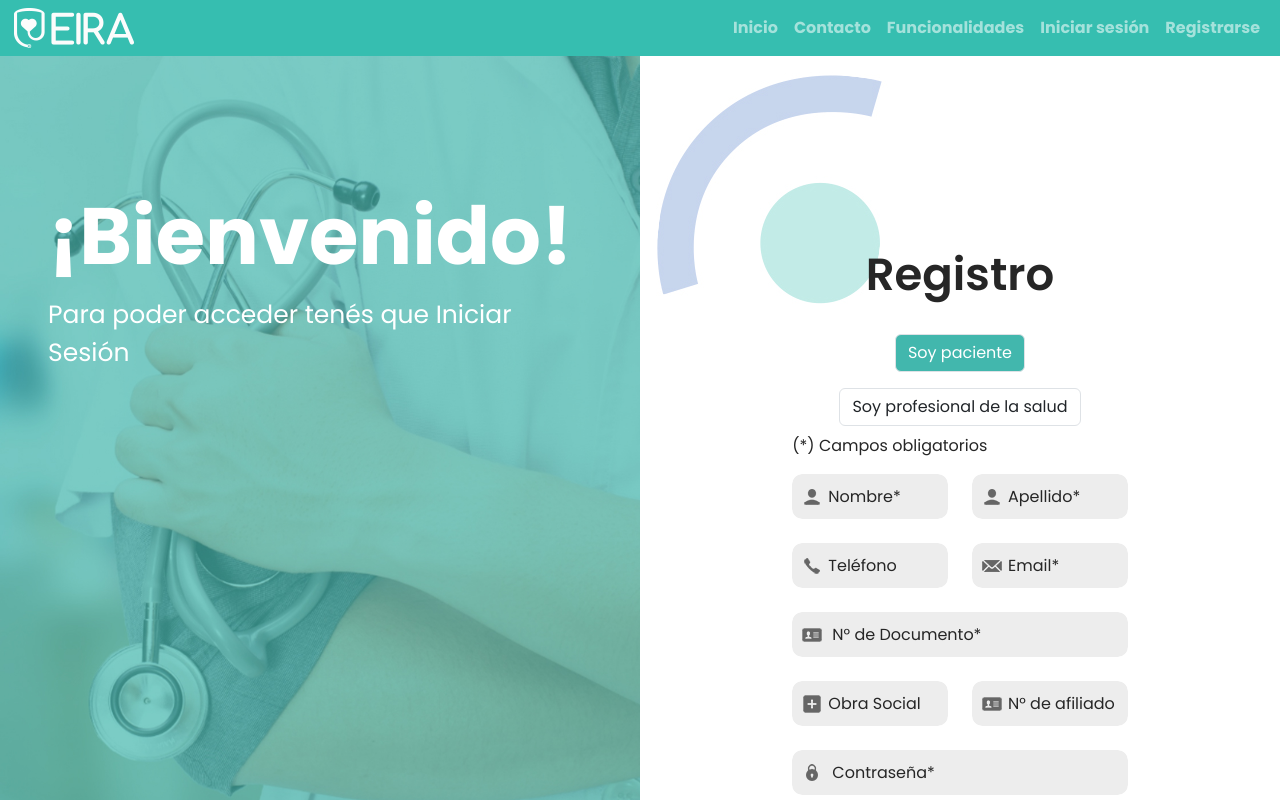
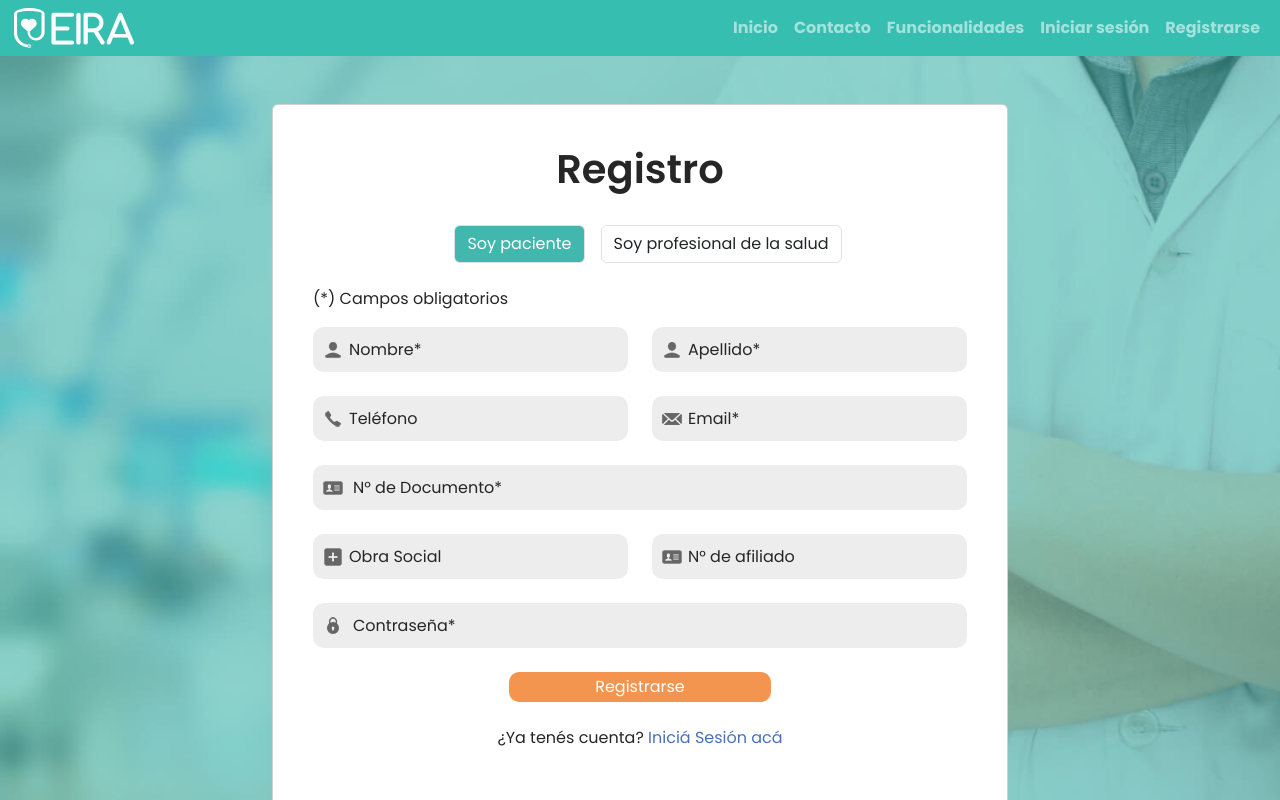
Before and after one commit to Saphira1406/eira, a React (Create React App) app in the folder eira/: page /registro in a window 1280 px wide. Built offline with nearby package versions, Linux system fonts and the light colour scheme; sample sign-in values are in the browser's storage.

Commit message:
cambios de diseño en login y registro

```diff
--- a/eira/src/css/styles.css
+++ b/eira/src/css/styles.css
@@ -11,10 +11,6 @@ html, body, #root{
 
 main {
     min-height: 87vh;
-}
-
-#login, #login section {
-    height: 100%;
 }
 
 a, a:hover {
@@ -43,31 +39,16 @@ a, a:hover {
     padding-left: 5px;
 }
 
-.bg-login {
-    background-image: url('../imgs/fondo-login-registro.jpg');
+#sign-in, #login {
+    background-image: url('../imgs/fondo-registro-login.jpg');
     background-position: center;
     background-repeat: no-repeat;
     background-size: cover;
 }
 
-.login-title {
-    font-weight: 700;
-    font-size: 80px;
-}
-
-.login-subtitle {
-    font-size: 25px;
-}
-
-.bg-form-login {
-    background-image: url('../imgs/fondo-login.jpg');
-    background-position: top left;
-    background-repeat: no-repeat;
-}
-
-.bg-form-login h1 {
+#login h1, #sign-in h1 {
     font-weight: 600;
-    font-size: 45px;
+    font-size: 40px;
 }
 
 .btn-login, .btn-login:hover {
@@ -77,10 +58,6 @@ a, a:hover {
     width: 40%;
     border-radius: 10px;
     padding: 3px 10px;
-}
-
-#login .mb-custom {
-    margin-bottom: 160px;
 }
 
 #header-home {
--- a/eira/src/pages/Login.jsx
+++ b/eira/src/pages/Login.jsx
@@ -9,6 +9,7 @@ import Button from 'react-bootstrap/Button';
 import Form from 'react-bootstrap/Form';
 import Alert from 'react-bootstrap/Alert';
 import FloatingLabel from 'react-bootstrap/FloatingLabel';
+import Card from 'react-bootstrap/Card'
 
 function LoginForm({onLogin}) {
     const [email, setEmail] = useState("")
@@ -28,19 +29,14 @@ function LoginForm({onLogin}) {
     return (
         <main id="login">
             <section>
-                <Container fluid className="h-100">
-                    <Row className="h-100">
-                        <Col lg={6} className="bg-login py-4 px-5">
-                            <p className="text-white login-title mb-0 mt-5 pt-5">¡Bienvenido!</p>
-                            <p className="text-white login-subtitle">Para poder acceder tenés que Iniciar Sesión</p>
-                        </Col>
-                        <Col lg={6} className="bg-form-login pt-5">
-                            <Container className="pt-5">
-                                <Row className="pt-5">
-                                    <Col lg={7} className="mx-auto pt-5">
-                                        <h1 className="text-center mb-5">Iniciar Sesión</h1>
-                                        {error && <Alert variant="danger"><p className="mb-0">{error}</p></Alert>}
-                                        <Form onSubmit={handleSubmit}>
+            <Container>
+                    <Row>
+                        <Col lg={6} className="mx-auto">
+                            <Card className="my-5">
+                                <Card.Body>
+                                    <h1 className="text-center mb-4 pt-4">Iniciar Sesión</h1>
+                                    {error && <Alert variant="danger" className="mx-4"><p className="mb-0">{error}</p></Alert>}
+                                    <Form onSubmit={handleSubmit} className="mx-4">
                                         <FloatingLabel controlId="email" label="Email" className="mb-4 floating-distance-2">
                                             <Form.Control type="email" placeholder="Email" name="email" value={email} onChange={e => setEmail(e.target.value)}/>
                                         </FloatingLabel>
@@ -54,10 +50,9 @@ function LoginForm({onLogin}) {
                                             <Link to="/olvideContrasena">¿Olvidaste tu contraseña?</Link>
                                         </div>
                                     </Form>
-                                        <p className="text-center">¿No tenés cuenta? <Link to="/registro">Registrate acá</Link></p>
-                                    </Col>
-                                </Row>
-                            </Container>
+                                    <p className="text-center pb-4">¿No tenés cuenta? <Link to="/registro">Registrate acá</Link></p>
+                                </Card.Body>
+                            </Card>
                         </Col>
                     </Row>
                 </Container>
--- a/eira/src/pages/UsuarioRegistro.jsx
+++ b/eira/src/pages/UsuarioRegistro.jsx
@@ -10,6 +10,7 @@ import Button from 'react-bootstrap/Button';
 import Form from 'react-bootstrap/Form';
 import Alert from 'react-bootstrap/Alert';
 import FloatingLabel from 'react-bootstrap/FloatingLabel';
+import Card from 'react-bootstrap/Card'
 
 function UsuarioRegistro(){
     const [nombre, setNombre] = useState("")
@@ -50,26 +51,21 @@ function UsuarioRegistro(){
     }
 
     return (
-        <main id="login">
+        <main id="sign-in">
             <section>
-                <Container fluid className="h-100">
-                    <Row className="h-100">
-                        <Col lg={6} className="bg-login py-4 px-5">
-                            <p className="text-white login-title mb-0 mt-5 pt-5">¡Bienvenido!</p>
-                            <p className="text-white login-subtitle">Para poder acceder tenés que Iniciar Sesión</p>
-                        </Col>
-                        <Col lg={6} className="bg-form-login pt-5">
-                            <Container className="pt-5">
-                                <Row className="pt-5">
-                                    <Col lg={7} className="mx-auto pt-5">
-                                        <h1 className="text-center mb-3">Registro</h1>
+                <Container>
+                    <Row>
+                        <Col lg={8} className="mx-auto">
+                            <Card className="my-5">
+                                <Card.Body>
+                                    <h1 className="text-center mb-3 pt-4">Registro</h1>
                                     <div className="text-center mb-2">
                                         <button className={`btn m-3 border ${registroPaciente ? "btn-verde": ""}`} onClick={(ev) => setRegistroPaciente(true)}>Soy paciente</button>
                                         <button className={`btn border ${!registroPaciente ? "btn-verde": ""}`} onClick={(ev) => setRegistroPaciente(false)}>Soy profesional de la salud</button>
                                     </div>
-                                        <p>(*) Campos obligatorios</p>
-                                        {error && <Alert variant="danger"><p className="mb-0">{error}</p></Alert>}
-                                        <Form onSubmit={handleSubmit(onSubmit)}>
+                                    <p className="mx-4">(*) Campos obligatorios</p>
+                                    {error && <Alert variant="danger" className="mx-4"><p className="mb-0">{error}</p></Alert>}
+                                    <Form onSubmit={handleSubmit(onSubmit)} className="mx-4">
                                         <Row>
                                             <FloatingLabel controlId="nombre" label="Nombre*" className="mb-4 floating-distance" as={Col}>
                                                 <Form.Control type="text" placeholder="Nombre*" name="nombre" {...register('nombre', {required: true})} value={nombre} onChange={(ev) => setNombre(ev.target.value)}/>
@@ -128,10 +124,9 @@ function UsuarioRegistro(){
                                             <Button type="submit" className="btn btn-login">Registrarse</Button>
                                         </div>
                                     </Form>
-                                        <p className="text-center">¿Ya tenés cuenta? <Link to="/login">Iniciá Sesión acá</Link></p>
-                                    </Col>
-                                </Row>
-                            </Container>
+                                    <p className="text-center pb-4">¿Ya tenés cuenta? <Link to="/login">Iniciá Sesión acá</Link></p>
+                                </Card.Body>
+                            </Card>
                         </Col>
                     </Row>
                 </Container>
```
Also changed, not shown: eira/src/imgs/fondo-registro-login.jpg (added). Lines whose indentation alone changed are shown as unchanged.
